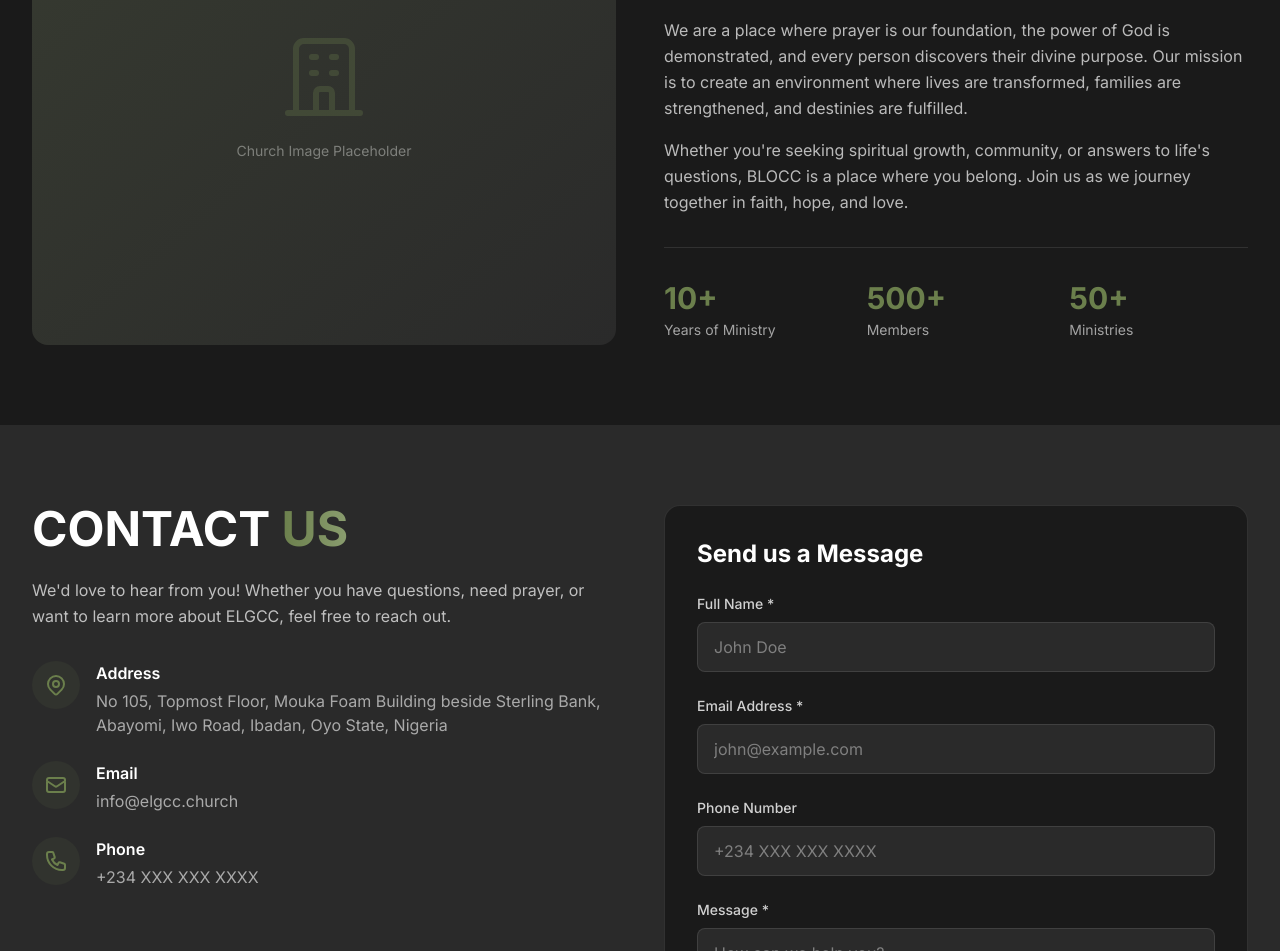
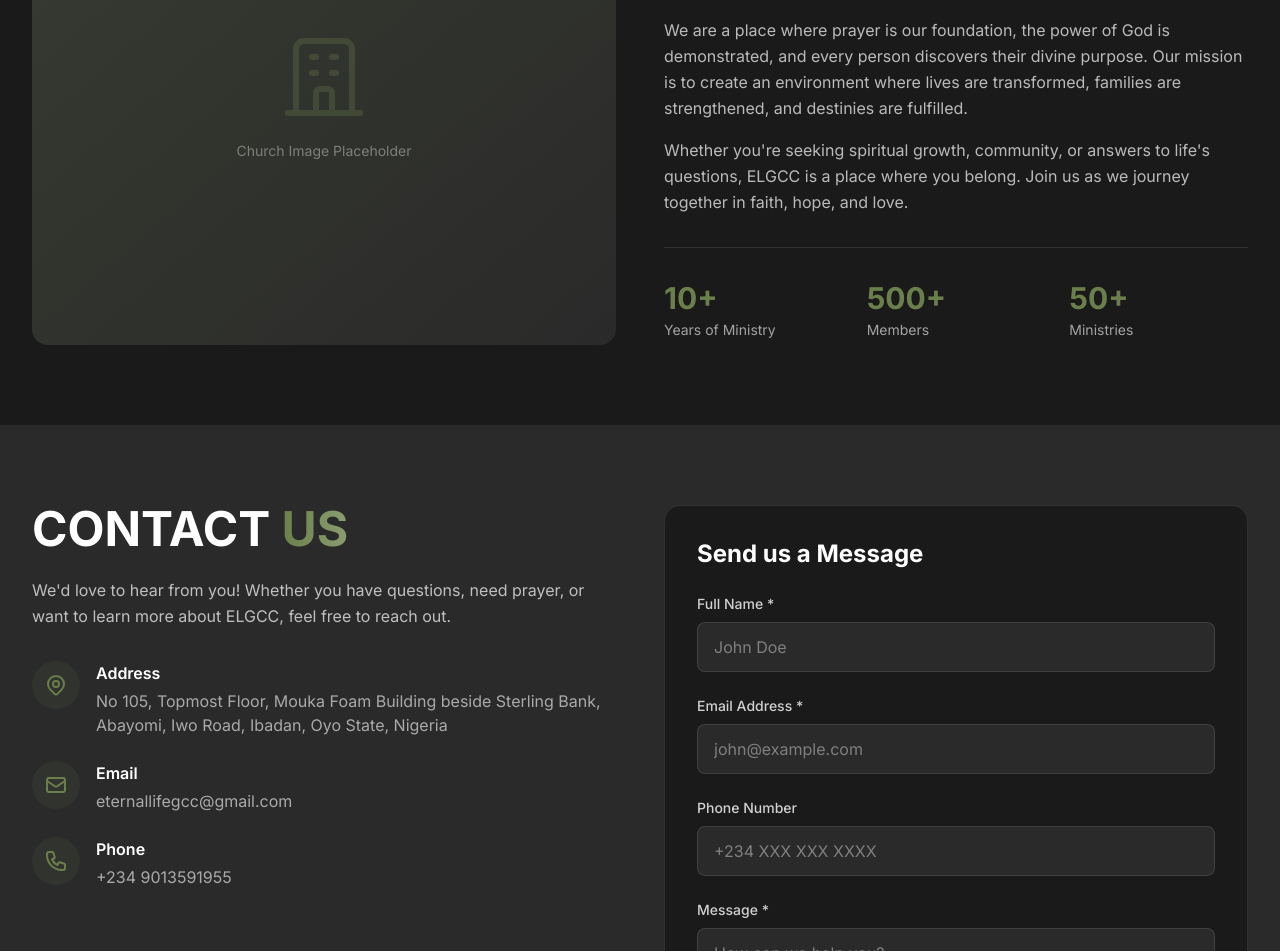
Before and after one commit to TriumphantSam/elgcc-website, a Next.js app: page / in a window 1280 px wide. Shown: the part 1701-2652 px from the top of the page. Built offline with nearby package versions, Linux system fonts and the light colour scheme.

Commit message:
new changes 1

```diff
--- a/components/home/About.tsx
+++ b/components/home/About.tsx
@@ -48,7 +48,7 @@ export default function About() {
 
                             <p>
                                 Whether you&apos;re seeking spiritual growth, community, or answers to life&apos;s questions,
-                                BLOCC is a place where you belong. Join us as we journey together in faith, hope, and love.
+                                ELGCC is a place where you belong. Join us as we journey together in faith, hope, and love.
                             </p>
                         </div>
 
--- a/components/home/Contact.tsx
+++ b/components/home/Contact.tsx
@@ -76,7 +76,7 @@ export default function Contact() {
                                 <div>
                                     <div>
                                         <h3 className="text-white font-semibold mb-1">Email</h3>
-                                        <p className="text-white/60">info@elgcc.church</p>
+                                        <p className="text-white/60">eternallifegcc@gmail.com</p>
                                     </div>                </div>
                             </div>
 
@@ -89,7 +89,7 @@ export default function Contact() {
                                 </div>
                                 <div>
                                     <h3 className="text-white font-semibold mb-1">Phone</h3>
-                                    <p className="text-white/60">+234 XXX XXX XXXX</p>
+                                    <p className="text-white/60">+234 9013591955</p>
                                 </div>
                             </div>
                         </div>
```
